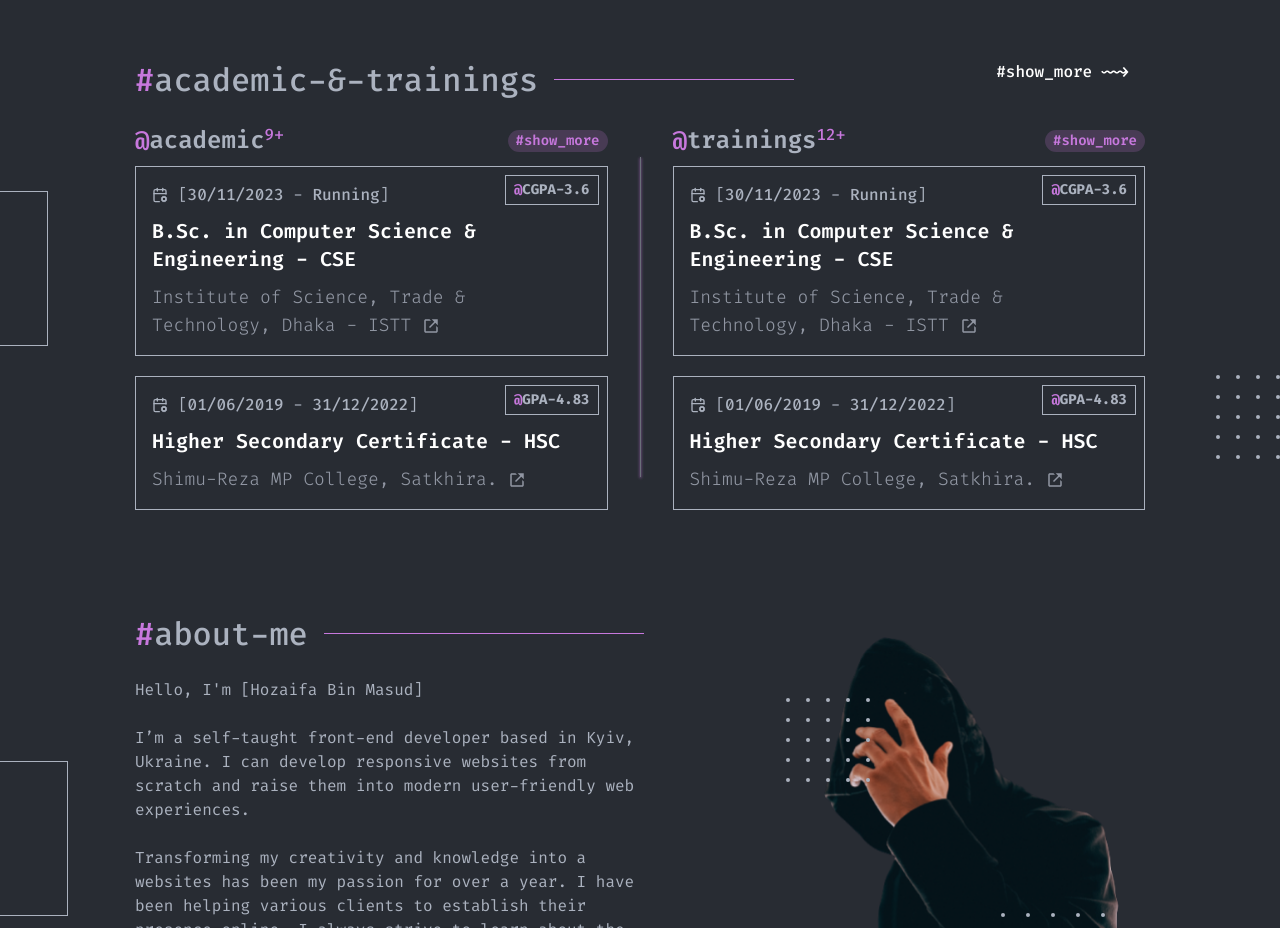
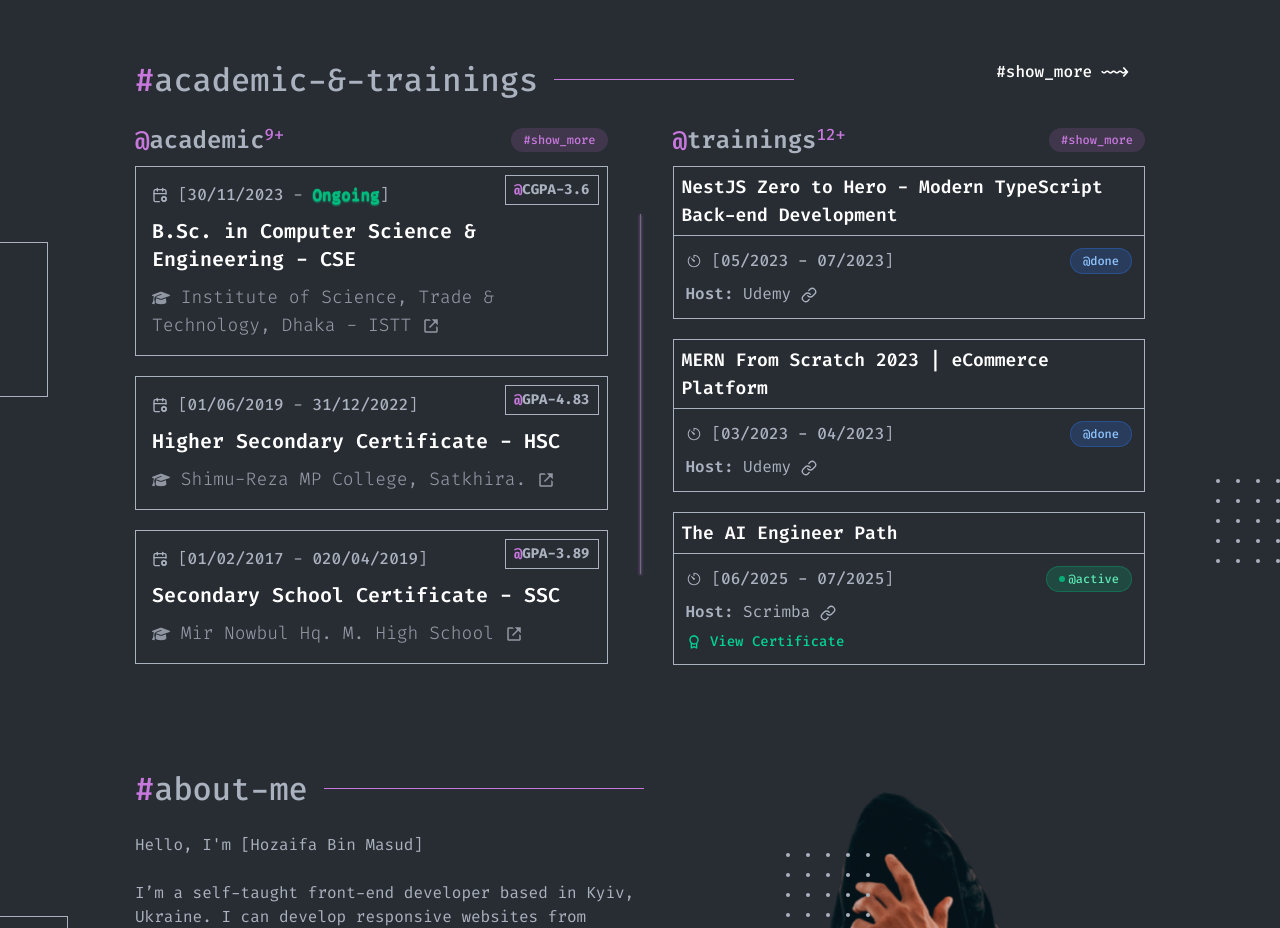
Before and after one commit to hozaifa4you/hozaifabinmasud, a Next.js app in the folder apps/frontend/: page / in a window 1280 px wide. Shown: the part 2080-3008 px from the top of the page. Built offline with nearby package versions, Linux system fonts and the light colour scheme.

Commit message:
Education section updated

```diff
--- a/apps/frontend/src/components/home/academic-card.tsx
+++ b/apps/frontend/src/components/home/academic-card.tsx
@@ -1,6 +1,8 @@
 import { AcademicType } from '@/lib/data';
+import { cn } from '@/lib/utils';
 import Link from 'next/link';
 import { BiLinkExternal } from 'react-icons/bi';
+import { FaGraduationCap } from 'react-icons/fa6';
 import { LuCalendarCog } from 'react-icons/lu';
 
 const AcademicCard = ({
@@ -11,6 +13,7 @@ const AcademicCard = ({
    startDate,
    title,
    grade,
+   status,
 }: AcademicType) => {
    return (
       <div className="border-text relative border p-4">
@@ -18,17 +21,27 @@ const AcademicCard = ({
             <LuCalendarCog />{' '}
             <span>
                [<span className="font-medium">{startDate}</span> -{' '}
-               <span className="font-medium">{endDate}</span>]
+               <span
+                  className={cn('font-medium capitalize', {
+                     'text-emerald-500 text-shadow-emerald-500 text-shadow-sm':
+                        status === 'ongoing',
+                  })}
+               >
+                  {status === 'ongoing' ? status : endDate}
+               </span>
+               ]
             </span>
          </div>
 
          <div>
-            <h4 className="my-2.5 text-xl font-semibold text-white">
-               {title} - {short}
+            <h4 className="hover:text-primary my-2.5 text-xl font-semibold text-white transition-all duration-200 ease-in-out">
+               <Link href="/academics/slug">
+                  {title} - {short}
+               </Link>
             </h4>
 
             <p className="text-text/80 text-lg font-light">
-               {boardOrUniversity}{' '}
+               <FaGraduationCap className="inline" /> {boardOrUniversity}{' '}
                <Link
                   href={link}
                   className="inline transition duration-200 hover:text-white"
--- a/apps/frontend/src/components/home/education-section.tsx
+++ b/apps/frontend/src/components/home/education-section.tsx
@@ -1,9 +1,10 @@
-import { academics } from '@/lib/data';
+import { academics, trainings } from '@/lib/data';
 import { ContentHeader } from './content-header';
 import { AcademicCard } from './academic-card';
 import { Badge } from '../ui/badge';
 import Link from 'next/link';
 import { DotGridIcon, SquareIcon } from '../ui/icons';
+import { TrainingCard } from './training-card';
 
 const EducationNTraining = () => {
    return (
@@ -42,7 +43,7 @@ const EducationNTraining = () => {
                </div>
                {/* Divider */}
                <div className="flex items-center justify-center">
-                  <div className="bg-text/50 shadow-primary h-80 w-px shadow" />
+                  <div className="bg-text/50 shadow-primary h-90 w-px shadow" />
                </div>
 
                <div className="flex-1">
@@ -63,8 +64,8 @@ const EducationNTraining = () => {
                   </div>
 
                   <div className="mt-2.5 grid gap-5">
-                     {academics.map((academic) => (
-                        <AcademicCard key={academic.id} {...academic} />
+                     {trainings.map((training) => (
+                        <TrainingCard key={training.id} {...training} />
                      ))}
                   </div>
                </div>
--- a/apps/frontend/src/components/home/training-card.tsx
+++ b/apps/frontend/src/components/home/training-card.tsx
@@ -1,5 +1,64 @@
-const TrainingCard = () => {
-   return <div>training-card</div>;
+import { TrainingType } from '@/lib/data';
+import Link from 'next/link';
+import { BiAward } from 'react-icons/bi';
+import { FiLink } from 'react-icons/fi';
+import { IoIosTimer } from 'react-icons/io';
+import { Badge } from '../ui/badge';
+
+const TrainingCard = ({
+   certificateLink,
+   endDate,
+   host,
+   hostLink,
+   startDate,
+   title,
+   slug,
+   status,
+}: TrainingType) => {
+   return (
+      <div className="border-text border">
+         <div className="border-b-text border-b px-2 py-1.5">
+            <h4 className="hover:text-primary text-lg font-semibold text-white transition-all duration-200">
+               <Link href={slug}>{title}</Link>
+            </h4>
+         </div>
+         <div className="p-3">
+            <div className="flex items-center justify-between gap-2.5">
+               <div className="flex items-center gap-2.5">
+                  <IoIosTimer />{' '}
+                  <span>
+                     [<span className="font-medium">{startDate}</span>
+                     {endDate && (
+                        <span className="font-medium"> - {endDate}</span>
+                     )}
+                     ]
+                  </span>
+               </div>
+
+               <Badge
+                  variant={status as unknown as 'active'}
+                  text={`@${status}`}
+               />
+            </div>
+            <p className="mt-2">
+               <span className="font-semibold">Host: </span>
+               {host}{' '}
+               <Link href={hostLink} target="_blank">
+                  <FiLink className="inline" />
+               </Link>
+            </p>
+            {certificateLink && (
+               <Link
+                  href={certificateLink}
+                  target="_blank"
+                  className="mt-2 block text-sm font-medium text-emerald-400 transition-colors hover:text-emerald-300"
+               >
+                  <BiAward className="inline h-4 w-4" /> View Certificate
+               </Link>
+            )}
+         </div>
+      </div>
+   );
 };
 
 export { TrainingCard };
--- a/apps/frontend/src/components/ui/badge.tsx
+++ b/apps/frontend/src/components/ui/badge.tsx
@@ -1,13 +1,31 @@
-interface BadgeProps {
+import { cn } from '@/lib/utils';
+
+export const Badge = ({
+   text,
+   variant = 'default',
+}: {
    text: string;
-}
-
-const Badge = ({ text }: BadgeProps) => {
-   return (
-      <span className="bg-primary/20 text-primary inline-block rounded-full px-2 py-1 text-sm leading-none font-semibold">
-         {text}
-      </span>
-   );
-};
-
-export { Badge };
+   variant?: 'default' | 'accent' | 'gradient' | 'active' | 'done';
+}) => (
+   <span
+      className={cn(
+         'inline-flex cursor-pointer items-center rounded-full px-3 py-1 text-xs font-medium duration-200 not-only-of-type:transition-all hover:scale-105',
+         {
+            'bg-primary/15 text-primary': variant === 'default',
+            'border border-cyan-500/30 bg-gradient-to-r from-cyan-500/20 to-purple-500/20 text-cyan-300':
+               variant === 'accent',
+            'border border-purple-500/30 bg-gradient-to-r from-purple-500/20 to-pink-500/20 text-purple-300':
+               variant === 'gradient',
+            'border border-emerald-500/30 bg-emerald-500/20 text-emerald-300':
+               variant === 'active',
+            'border border-blue-500/30 bg-blue-500/20 text-blue-300':
+               variant === 'done',
+         },
+      )}
+   >
+      {variant === 'active' && (
+         <span className="mr-1 block size-1.5 animate-pulse rounded-full bg-emerald-500"></span>
+      )}{' '}
+      {text}
+   </span>
+);
--- a/apps/frontend/src/lib/data.ts
+++ b/apps/frontend/src/lib/data.ts
@@ -85,6 +85,7 @@ const academics = [
          'Institute of Science, Trade & Technology, Dhaka - ISTT',
       link: 'https://istt.edu.bd',
       grade: 'CGPA-3.6',
+      status: 'ongoing',
    },
    {
       id: 2,
@@ -95,6 +96,54 @@ const academics = [
       boardOrUniversity: 'Shimu-Reza MP College, Satkhira.',
       link: 'https://www.facebook.com/SRMPCOLLEGE',
       grade: 'GPA-4.83',
+      status: 'completed',
+   },
+   {
+      id: 3,
+      title: 'Secondary School Certificate',
+      short: 'SSC',
+      startDate: '01/02/2017',
+      endDate: '020/04/2019',
+      boardOrUniversity: 'Mir Nowbul Hq. M. High School',
+      link: 'https://www.facebook.com/salimuddinrezakobi',
+      grade: 'GPA-3.89',
+      status: 'completed',
+   },
+];
+
+const trainings = [
+   {
+      id: 1,
+      title: 'NestJS Zero to Hero - Modern TypeScript Back-end Development',
+      slug: 'nestjs-zero-to-hero',
+      startDate: '05/2023',
+      endDate: '07/2023',
+      host: 'Udemy',
+      hostLink: 'https://www.udemy.com/',
+      certificateLink: undefined,
+      status: 'done',
+   },
+   {
+      id: 2,
+      title: 'MERN From Scratch 2023 | eCommerce Platform',
+      slug: 'mern-from-scratch-2023',
+      startDate: '03/2023',
+      endDate: '04/2023',
+      host: 'Udemy',
+      hostLink: 'https://www.udemy.com/',
+      certificateLink: undefined,
+      status: 'done',
+   },
+   {
+      id: 3,
+      title: 'The AI Engineer Path',
+      slug: 'the-ai-engineer-path',
+      startDate: '06/2025',
+      endDate: '07/2025',
+      host: 'Scrimba',
+      hostLink: 'https://www.scrimba.com',
+      certificateLink: 'https://www.scrimba.com',
+      status: 'active',
    },
 ];
 
@@ -107,6 +156,8 @@ export {
    tools,
    others,
    academics,
+   trainings,
 };
 
 export type AcademicType = (typeof academics)[number];
+export type TrainingType = (typeof trainings)[number];
```
